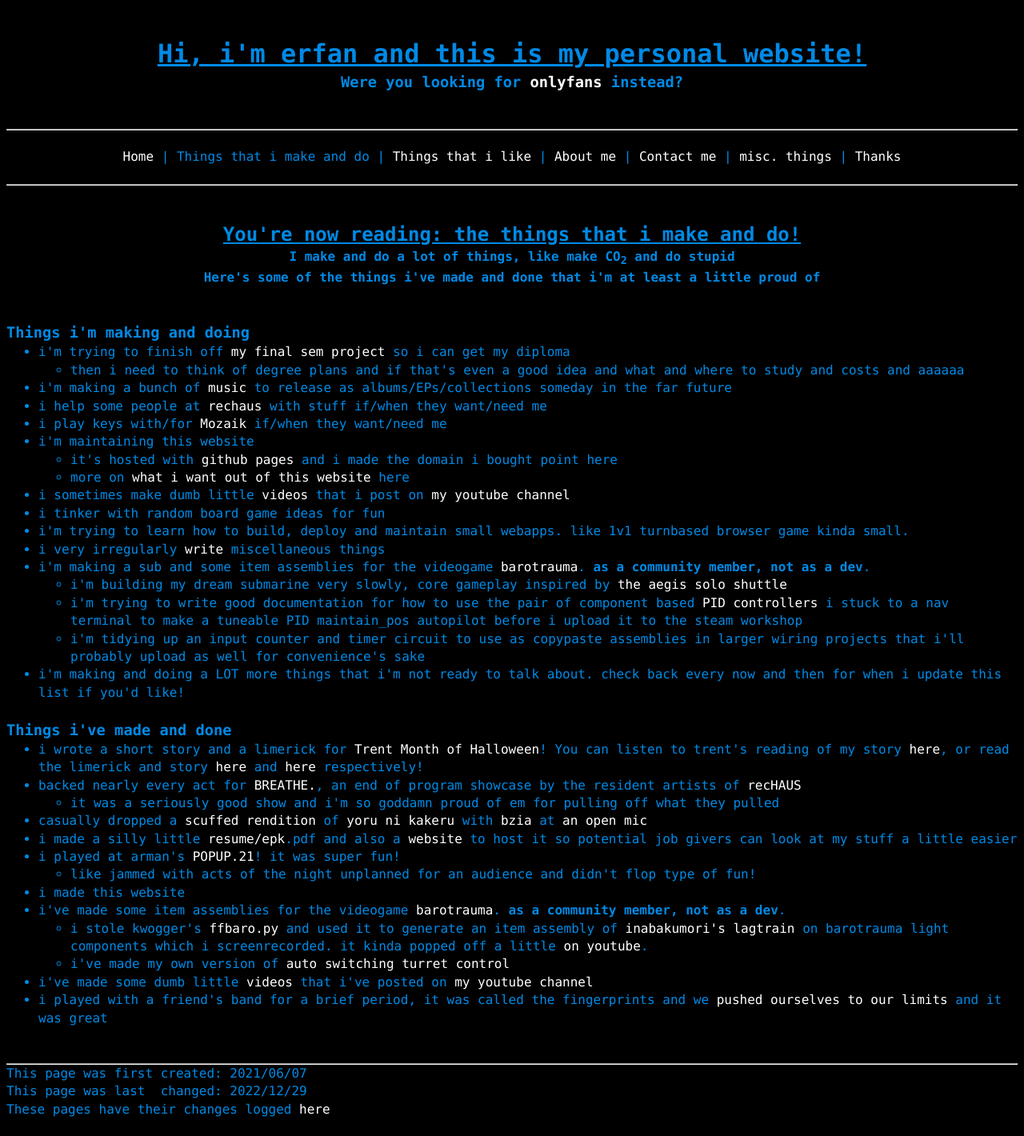
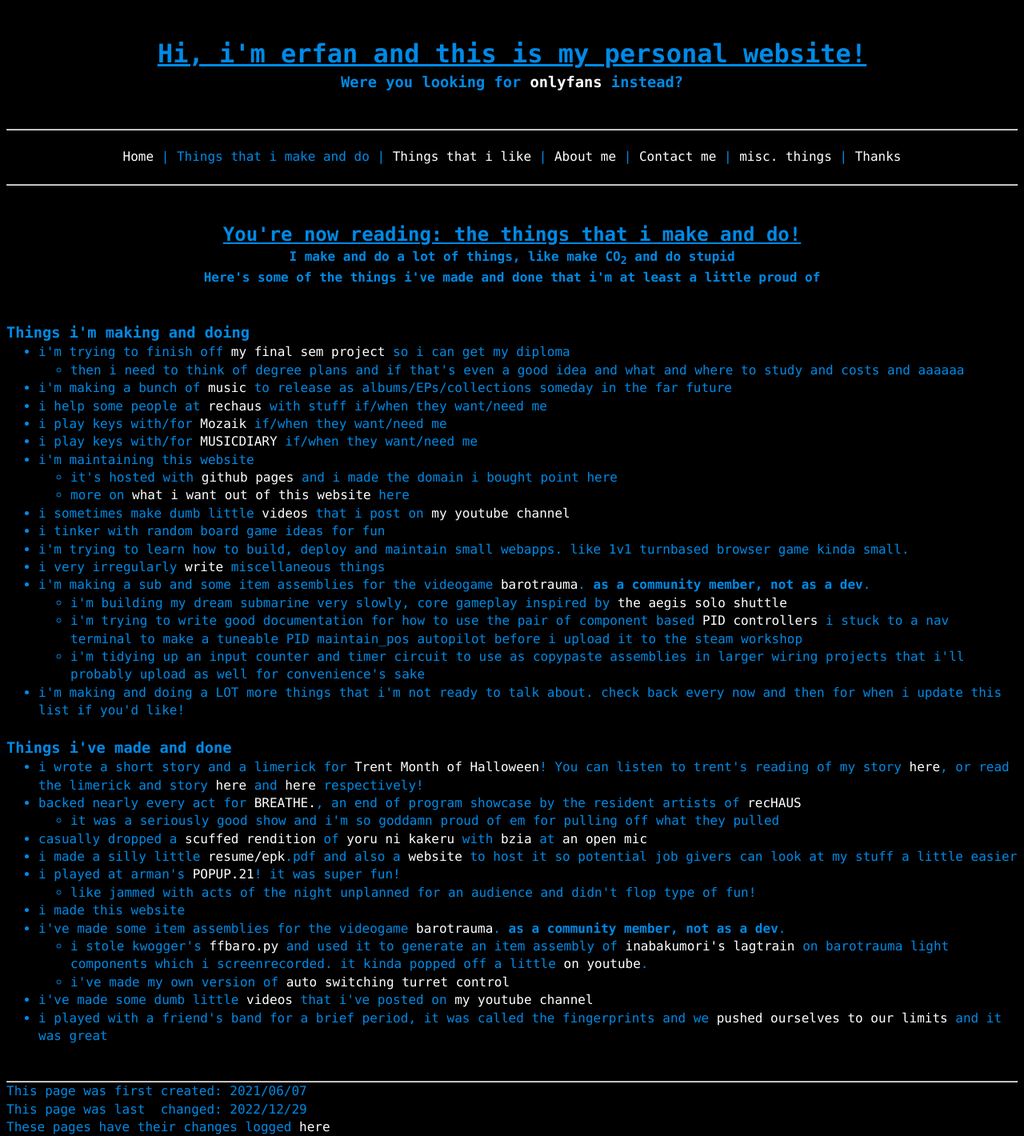
Before and after one commit to a-erfan-aa/a-erfan-aa.github.io, a Jekyll site: the page built from things-i-make.html, in a window 1280 px wide. Shown: the whole page at 80% size. Built offline with Jekyll 4.4.1, drawn with Linux system fonts in a browser that asks for light colours; before the commit the page ends 1398 px from its top, so only the background shows below that.

Commit message:
Add MUSICDIARY to things-i-make.html

```diff
--- a/things-i-make.html
+++ b/things-i-make.html
@@ -28,6 +28,7 @@ lastChanged: 2022/12/29
 		<li>i'm making a bunch of <a href="/things-i-make/music">music</a> to release as albums/EPs/collections someday in the far future</li>
 		<li>i help some people at <a href="https://www.youtube.com/channel/UCzsyqQcY76GpKdgNEb1xYZg">rechaus</a> with stuff if/when they want/need me</li>
 		<li>i play keys with/for <a href="https://www.instagram.com/soundofmozaik/">Mozaik</a> if/when they want/need me</li>
+		<li>i play keys with/for <a href="https://www.facebook.com/MusicdiaryBand">MUSICDIARY</a> if/when they want/need me</li>
 		<li>i'm maintaining this website
 			<ul>
 				<li>it's hosted with <a href="https://pages.github.com/">github pages</a> and i made the domain i bought point here</li>
```
